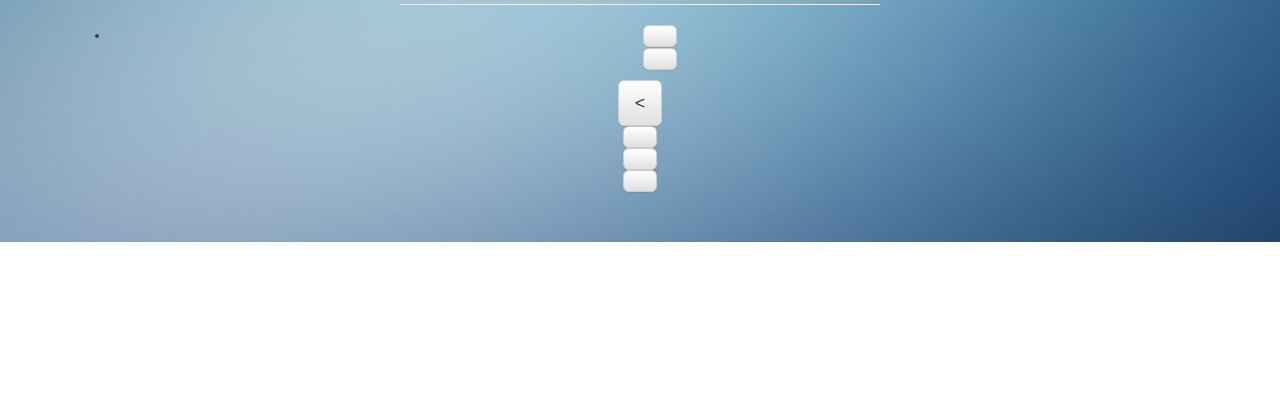
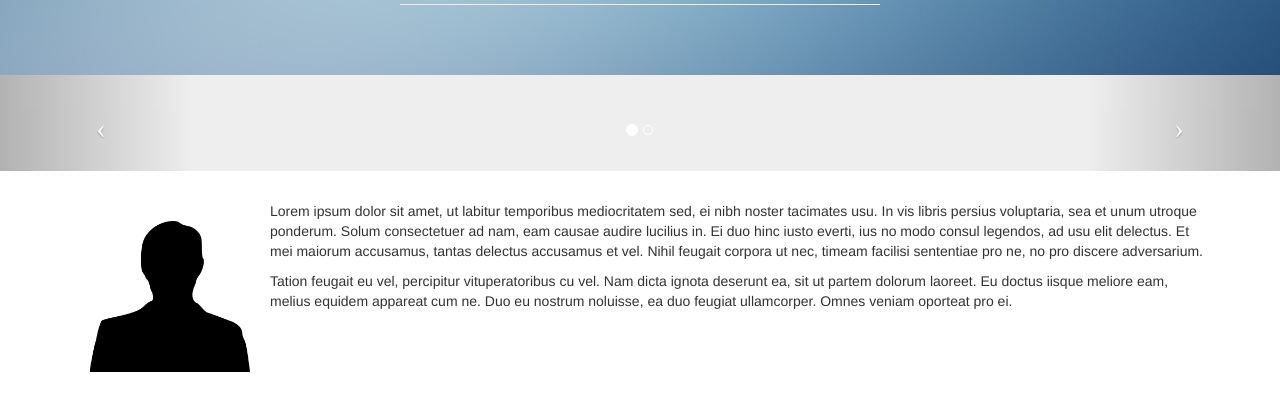
Before and after one commit to kdeganos/portfolio, a plain HTML site: page index.html in a window 1280 px wide. Shown: the part 400-800 px from the top of the page. Drawn offline with nearby package versions, Linux system fonts and the light colour scheme.

Commit message:
Started projects and about me sections

```diff
--- a/css/styles.css
+++ b/css/styles.css
@@ -21,3 +21,18 @@ html {
 .intro-divider {
   width: 480px;
 }
+
+.portfolio-carousel {
+  padding-top: 50px;
+  padding-bottom: 50px;
+  text-align: center;
+}
+
+.about-me p{
+
+}
+.portrait {
+  width: 200px;
+  float: left;
+  padding: 20px;
+}
--- a/index.html
+++ b/index.html
@@ -21,8 +21,8 @@
         <div class="collapse navbar-collapse">
           <ul class="nav navbar-nav navbar-right">
             <li class="active"><a href="#intro">Home</a></li>
+            <li><a href="#projects">Projects</a></li>
             <li><a href="#about">About Me</a></li>
-            <li><a href="#projects">Projects</a></li>
           </ul>
         </div>
         <!--/.collapse-->
@@ -40,14 +40,12 @@
             <div class="intro-msg">
               <h1>Web Programming Portfolio</h1>
               <h3>Kevin Deganos</h3>
-              <hr class= "intro-divider">
-              <ul class= "intro-buttons">
-                <li><a href="#" class="btn btn-default btn-lg"></li>
+              <hr class="intro-divider">
+              <!--<ul class="intro-buttons">
+                <li><a href="#" class="btn btn-default btn-lg"></li>-->
             </div>
-          <
+          </div>
         </div>
-
-
       </div>
       <!--/.container-->
     </div>
@@ -55,13 +53,41 @@
 
     <!--end intro-->
 
+    <!--projects-->
+    <a name="projects"></a>
+    <div id="portfolio-carousel" class="carousel slide jumbotron">
+      <div class="container">
+        <ol class="carousel-indicators">
+          <li data-target="portfolio-carousel" data-slide-to="0" class="active"></li>
+          <li data-target="portfolio-carousel" data-slide-to="1"></li>
+        </ol>
+        <div class="carousel-inner">
+          <div class="item active">
+          </div>
+        </div>
+      </div>
+      <a class="left carousel-control" href="#portfolio-carousel" data-slide="prev">
+        <span class="icon-prev"></span>
+      </a>
+      <a class="right carousel-control" href="#portfolio-carousel" data-slide="next">
+        <span class="icon-next"></span>
+      </a>
+      <!--/.carousel-inner-->
+    </div>
+        <!--end projects-->
+
     <!--about me-->
     <a name="about"></a>
+    <div class="about-me">
+      <div class="container">
+        <img src="img/silhouette.png" alt="Kevin Deganos" class="portrait">
+        <p>Lorem ipsum dolor sit amet, ut labitur temporibus mediocritatem sed, ei nibh noster tacimates usu. In vis libris persius voluptaria, sea et unum utroque ponderum. Solum consectetuer ad nam, eam causae audire lucilius in. Ei duo hinc iusto everti, ius no modo consul legendos, ad usu elit delectus. Et mei maiorum accusamus, tantas delectus accusamus et vel. Nihil feugait corpora ut nec, timeam facilisi sententiae pro ne, no pro discere adversarium.
+        </p>
+        <p>Tation feugait eu vel, percipitur vituperatoribus cu vel. Nam dicta ignota deserunt ea, sit ut partem dolorum laoreet. Eu doctus iisque meliore eam, melius equidem appareat cum ne. Duo eu nostrum noluisse, ea duo feugiat ullamcorper. Omnes veniam oporteat pro ei.
+        </p>
+      </div>
+    </div>
     <!--end about me-->
-
-    <!--projects-->
-    <a name="projects"></a>
-    <!--end projects-->
 
     <script src="http://code.jquery.com/jquery.js"></script>
     <script src="js/bootstrap.min.js"></script>
```
Also changed, not shown: img/silhouette.png (added).
